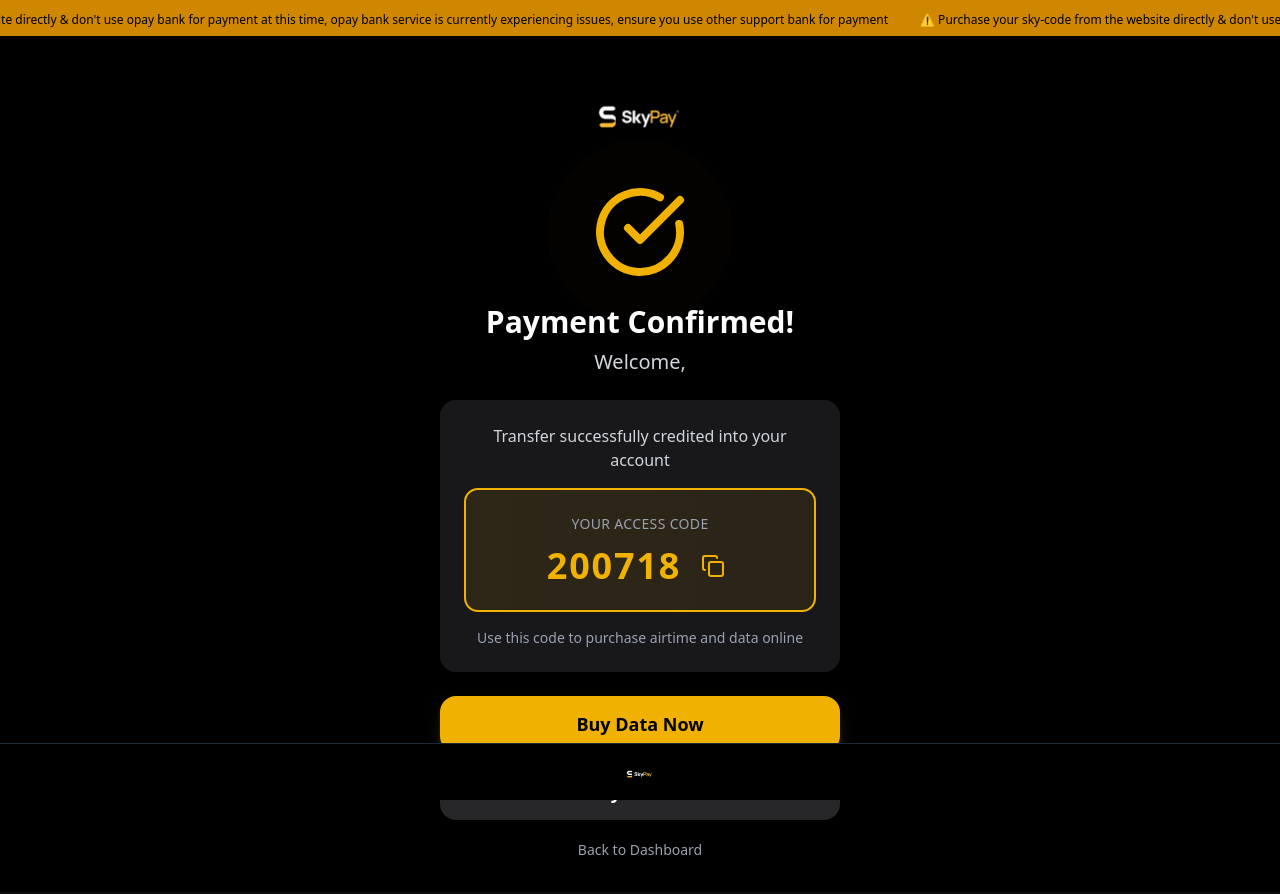
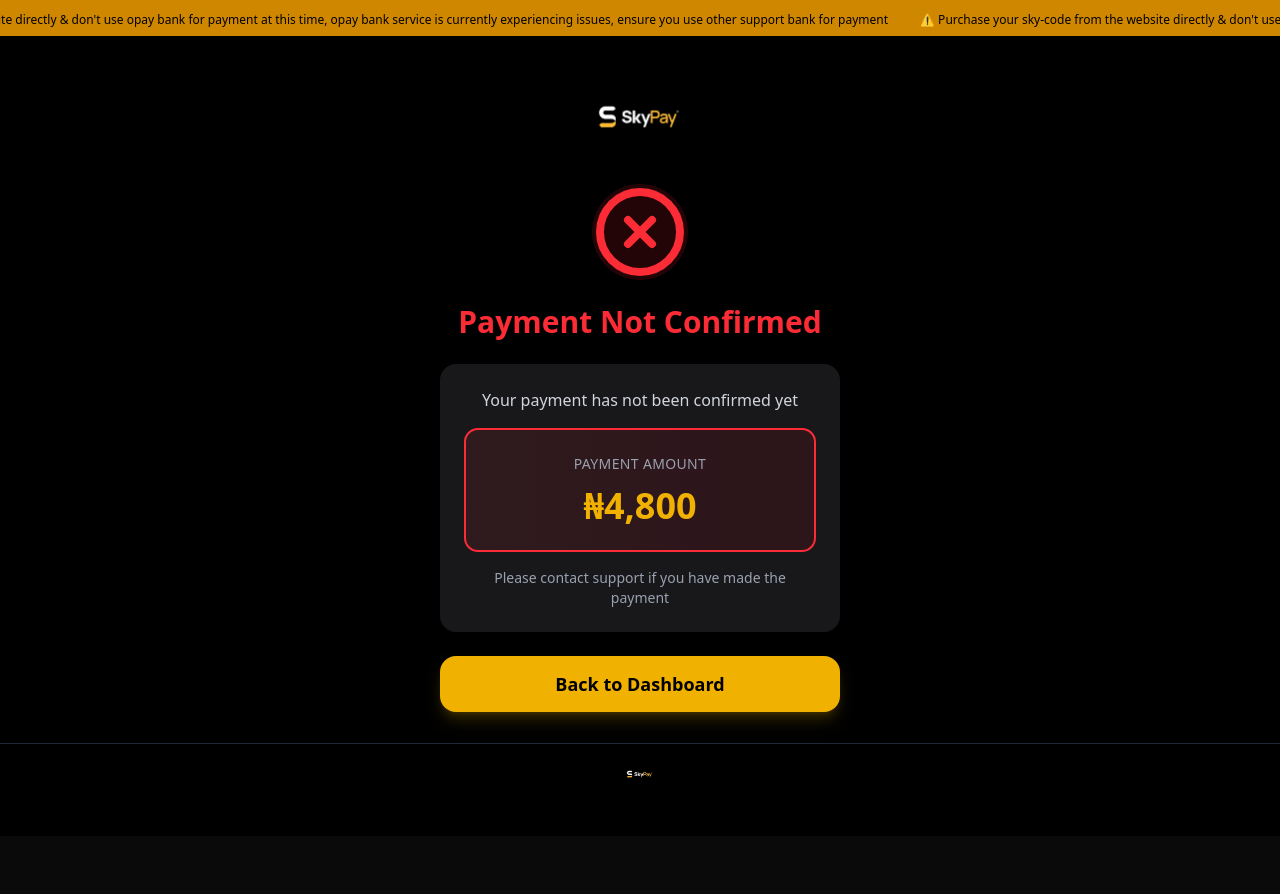
Before and after one commit to steeze19/skypay26, a Next.js app: page /skycode/confirmed in a window 1280 px wide. Shown: the top 894 px of the page. Built offline with nearby package versions, Linux system fonts and the light colour scheme.

Commit message:
feat: update payment confirmation pages to show "Payment Not Confirmed"
Change Buy Sky Code and Withdrawal confirmation pages to show "Payment Not Confirmed" with "Back to Dashboard" button.

Co-authored-by: null <219756345+steeze19@users.noreply.github.com>

```diff
--- a/app/payment-confirmed/page.tsx
+++ b/app/payment-confirmed/page.tsx
@@ -2,7 +2,7 @@
 
 import { useEffect, useState } from "react"
 import { useRouter } from "next/navigation"
-import { CheckCircle } from "lucide-react"
+import { XCircle } from "lucide-react"
 import { Button } from "@/components/ui/button"
 import Image from "next/image"
 
@@ -23,14 +23,21 @@ export default function PaymentConfirmedPage() {
       <div className="max-w-md w-full space-y-8 text-center">
         <Image src="/skypay-logo.png" alt="SkyPay" width={150} height={60} className="mx-auto object-contain" />
 
-        <div className="bg-yellow-500/10 rounded-full w-32 h-32 mx-auto flex items-center justify-center">
-          <CheckCircle className="h-20 w-20 text-yellow-500" />
+        <div className="bg-red-500/10 rounded-full w-32 h-32 mx-auto flex items-center justify-center">
+          <XCircle className="h-20 w-20 text-red-500" />
         </div>
 
         <div className="space-y-4">
-          <h1 className="text-3xl font-bold">Payment Confirmed!</h1>
-          <p className="text-xl text-gray-300">Transfer successfully credited into your account</p>
+          <h1 className="text-3xl font-bold text-red-500">Payment Not Confirmed</h1>
+          <p className="text-xl text-gray-300">Your payment has not been confirmed yet</p>
           <p className="text-2xl font-semibold text-yellow-500">{userName}</p>
+
+          <div className="bg-zinc-900 rounded-2xl p-6 mt-6">
+            <p className="text-sm text-gray-400 mb-2">Payment Amount</p>
+            <p className="text-4xl font-bold text-yellow-500">₦8,450</p>
+          </div>
+
+          <p className="text-sm text-gray-400 mt-4">Please contact support if you have made the payment</p>
         </div>
 
         <Button
@@ -38,7 +45,7 @@ export default function PaymentConfirmedPage() {
           size="lg"
           className="w-full h-14 text-lg font-semibold bg-yellow-500 hover:bg-yellow-400 text-black rounded-2xl shadow-lg shadow-yellow-500/20 transition-all duration-300 hover:shadow-xl hover:shadow-yellow-500/30 mt-8"
         >
-          Go to Dashboard
+          Back to Dashboard
         </Button>
       </div>
     </div>
--- a/app/skycode/confirmed/page.tsx
+++ b/app/skycode/confirmed/page.tsx
@@ -2,15 +2,13 @@
 
 import { useState, useEffect } from "react"
 import { useRouter } from "next/navigation"
-import { CheckCircle, Copy } from "lucide-react"
+import { XCircle } from "lucide-react"
 import { Button } from "@/components/ui/button"
 import Image from "next/image"
 
 export default function SkyCodeConfirmedPage() {
   const router = useRouter()
   const [userName, setUserName] = useState("")
-  const [copied, setCopied] = useState(false)
-  const accessCode = "200718"
 
   useEffect(() => {
     const userData = localStorage.getItem("userData")
@@ -19,12 +17,6 @@ export default function SkyCodeConfirmedPage() {
       setUserName(parsed.name || "User")
     }
   }, [])
-
-  const handleCopyCode = () => {
-    navigator.clipboard.writeText(accessCode)
-    setCopied(true)
-    setTimeout(() => setCopied(false), 2000)
-  }
 
   return (
     <div className="min-h-screen bg-black text-white">
@@ -36,52 +28,35 @@ export default function SkyCodeConfirmedPage() {
         <div className="space-y-6 text-center">
           <div className="flex justify-center">
             <div className="relative">
-              <div className="absolute inset-0 bg-yellow-500/20 rounded-full animate-ping" />
-              <CheckCircle className="h-24 w-24 text-yellow-500 relative" />
+              <div className="absolute inset-0 bg-red-500/20 rounded-full animate-pulse" />
+              <XCircle className="h-24 w-24 text-red-500 relative" />
             </div>
           </div>
 
           <div className="space-y-2">
-            <h1 className="text-3xl font-bold">Payment Confirmed!</h1>
+            <h1 className="text-3xl font-bold text-red-500">Payment Not Confirmed</h1>
             <p className="text-xl text-gray-300">
-              Welcome, <span className="text-yellow-500 font-semibold">{userName}</span>
+              <span className="text-yellow-500 font-semibold">{userName}</span>
             </p>
           </div>
 
           <div className="bg-zinc-900 rounded-2xl p-6 space-y-4">
-            <p className="text-gray-300">Transfer successfully credited into your account</p>
+            <p className="text-gray-300">Your payment has not been confirmed yet</p>
 
-            <div className="bg-gradient-to-r from-yellow-500/10 to-yellow-600/10 border-2 border-yellow-500 rounded-xl p-6 space-y-3">
-              <h2 className="text-sm text-gray-400 uppercase tracking-wide">Your Access Code</h2>
-              <div className="flex items-center justify-center gap-3">
-                <span className="text-4xl font-bold text-yellow-500 tracking-wider">{accessCode}</span>
-                <button onClick={handleCopyCode} className="p-2 hover:bg-yellow-500/10 rounded-lg transition-colors">
-                  <Copy className={`h-6 w-6 ${copied ? "text-green-500" : "text-yellow-500"}`} />
-                </button>
+            <div className="bg-gradient-to-r from-red-500/10 to-red-600/10 border-2 border-red-500 rounded-xl p-6 space-y-3">
+              <h2 className="text-sm text-gray-400 uppercase tracking-wide">Payment Amount</h2>
+              <div className="flex items-center justify-center">
+                <span className="text-4xl font-bold text-yellow-500">₦4,800</span>
               </div>
-              {copied && <p className="text-sm text-green-500">Copied to clipboard!</p>}
             </div>
 
-            <p className="text-sm text-gray-400">Use this code to purchase airtime and data online</p>
+            <p className="text-sm text-gray-400">Please contact support if you have made the payment</p>
           </div>
 
           <div className="space-y-3">
             <Button
-              onClick={() => router.push("/data")}
+              onClick={() => router.push("/dashboard")}
               className="w-full h-14 text-lg font-semibold bg-yellow-500 hover:bg-yellow-400 text-black rounded-2xl shadow-lg shadow-yellow-500/20 transition-all duration-300"
-            >
-              Buy Data Now
-            </Button>
-            <Button
-              onClick={() => router.push("/airtime")}
-              className="w-full h-14 text-lg font-semibold bg-zinc-800 hover:bg-zinc-700 text-white rounded-2xl transition-all duration-300"
-            >
-              Buy Airtime
-            </Button>
-            <Button
-              onClick={() => router.push("/dashboard")}
-              variant="ghost"
-              className="w-full text-gray-400 hover:text-white"
             >
               Back to Dashboard
             </Button>
```
Also changed, not shown: package.json (+13 -13 lines), 1 other file (tests, documents, lock files or other folders).
